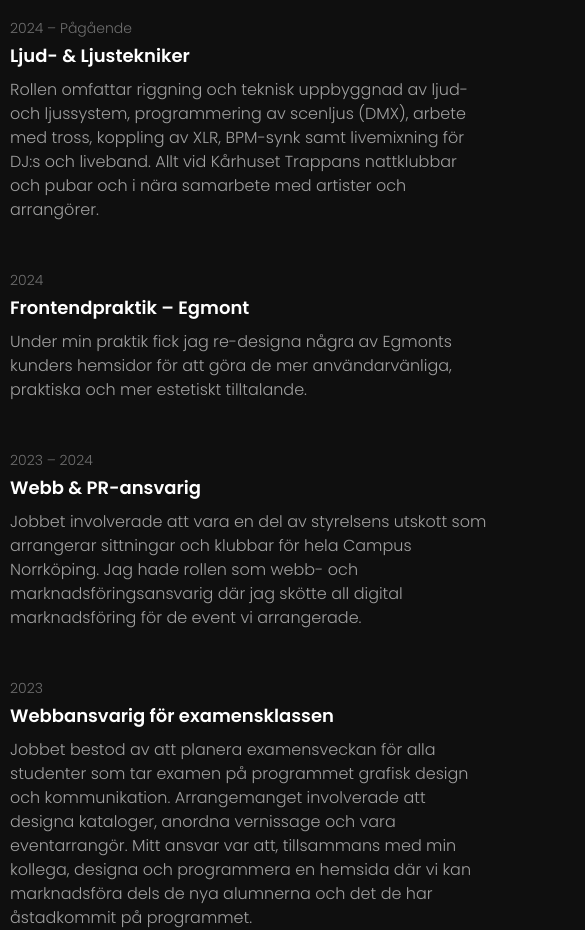
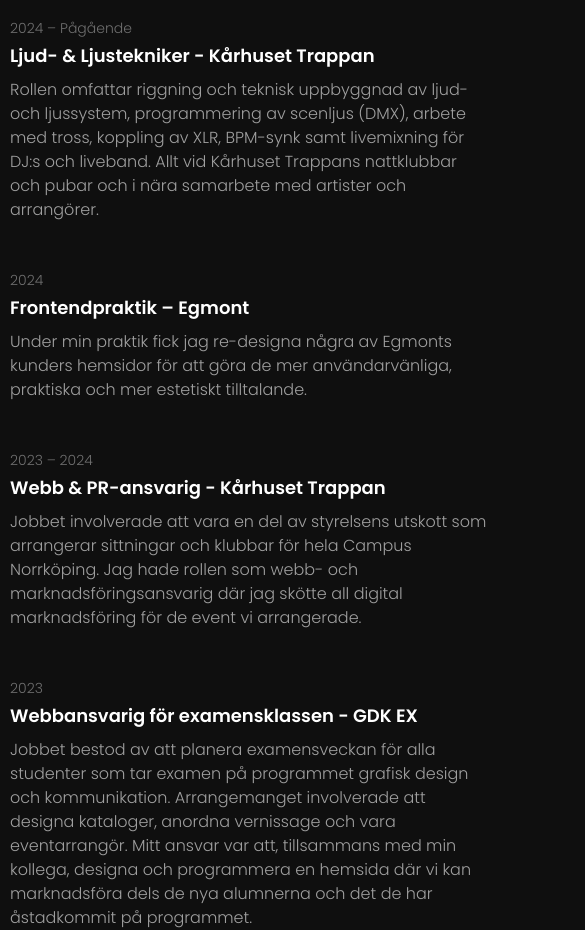
Before and after one commit to Addinato/Portfolio, a website built with Vite: page Portfolio/index.html in a window 1280 px wide. Shown: the part 1764-2694 px from the top of the page, 695-1280 px from the left. Built offline with nearby package versions, Linux system fonts and the light colour scheme.

Commit message:
ändrade fler texter

```diff
--- a/Portfolio/index.html
+++ b/Portfolio/index.html
@@ -223,7 +223,7 @@
               <span class="absolute -left-2.5 w-5 h-5 bg-brandYellow rounded-full"></span>
               <p class="text-sm text-white/40">2024 – Pågående</p>
               <h4 class="text-lg font-semibold mt-1">
-                Ljud- & Ljustekniker
+                Ljud- & Ljustekniker - Kårhuset Trappan
               </h4>
               <p class="text-white/60 mt-2">
                 Rollen omfattar riggning och teknisk
@@ -254,7 +254,7 @@
               <span class="absolute -left-2.5 w-5 h-5 bg-brandYellow rounded-full"></span>
               <p class="text-sm text-white/40">2023 – 2024</p>
               <h4 class="text-lg font-semibold mt-1">
-                Webb & PR-ansvarig
+                Webb & PR-ansvarig - Kårhuset Trappan
               </h4>
               <p class="text-white/60 mt-2">
                 Jobbet involverade att vara en del av
@@ -271,7 +271,7 @@
               <span class="absolute -left-2.5 w-5 h-5 bg-brandYellow rounded-full"></span>
               <p class="text-sm text-white/40">2023</p>
               <h4 class="text-lg font-semibold mt-1">
-                Webbansvarig för examensklassen
+                Webbansvarig för examensklassen - GDK EX
               </h4>
               <p class="text-white/60 mt-2">
                 Jobbet bestod av att planera examensveckan
```
